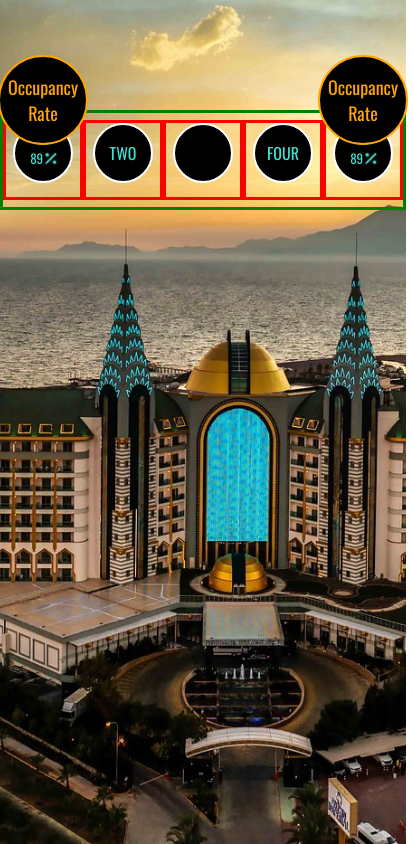
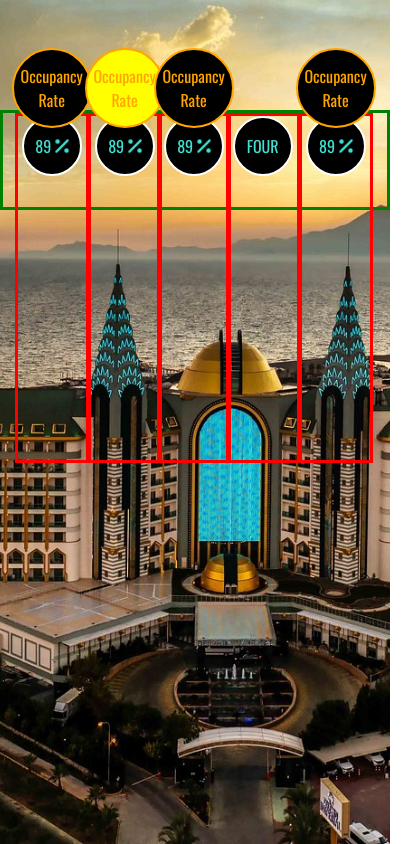
Before and after one commit to codeyourwaytofreedom/dashboard, a React (Create React App) app: page / in a window 390 px wide. Shown: the whole page, 413 px wide, since content can reach past the window. Built offline with nearby package versions, Linux system fonts and the light colour scheme; a web font is replaced by a local one.

Commit message:
Custimisation made possible for ... pop-up bubble direction. Great addition.
Alternative id assigned in jsx based on props.

Remember why you started.

```diff
--- a/src/App.css
+++ b/src/App.css
@@ -133,11 +133,24 @@ html, body {
     border: 3px solid green;
   }
   .bubbles .one, .bubbles .two, .bubbles .three, .bubbles .four, .bubbles .five {
-    width: 80px;
-    height: 80px;
-    align-self: center;
-    justify-content: center;
-    align-items: center;
+    width: 19vw;
+    aspect-ratio: 1/1;
+  }
+  .bubbles .one {
+    position: relative;
+    left: 3vw;
+  }
+  .bubbles .five {
+    position: relative;
+    right: 3vw;
+  }
+  .bubbles .two {
+    position: relative;
+    left: 2vw;
+  }
+  .bubbles .four {
+    position: relative;
+    right: 2vw;
   }
   .bubbles .one_kernel, .bubbles .five_kernel {
     width: 60px;
--- a/src/App.scss
+++ b/src/App.scss
@@ -130,11 +130,24 @@ html, body {
         height: 100px;
         border: 3px solid green;
         .one, .two, .three, .four, .five{
-            width: 80px;
-            height: 80px;
-            align-self: center;
-            justify-content: center;
-            align-items: center;
+            width: 19vw;
+            aspect-ratio: 1/1;
+        }
+        .one{
+            position: relative;
+            left: 3vw;
+        }
+        .five{
+            position: relative;
+            right: 3vw;
+        }
+        .two{
+            position: relative;
+            left:2vw;
+        }
+        .four{
+            position: relative;
+            right: 2vw;
         }
         .one_kernel, .five_kernel{
             width: 60px;
--- a/src/components/panel/bubble/bubble.css
+++ b/src/components/panel/bubble/bubble.css
@@ -38,12 +38,13 @@
 }
 @media (max-width: 575.98px) {
   .Bubble_comp {
+    width: 0;
     border: none;
   }
   .Bubble_comp .orange {
     position: absolute;
-    width: 90px;
-    height: 90px;
+    width: 80px;
+    aspect-ratio: 1/1;
     top: -70px;
     display: grid;
     justify-content: center;
@@ -51,9 +52,16 @@
     background-color: black;
     border: 2px solid orange;
     border-radius: 50%;
+    font-size: 16px;
+  }
+  .Bubble_comp #down {
+    background-color: yellow;
   }
   .Bubble_comp .turq {
-    font-size: 13px;
-    top: 5px;
+    display: flex;
+    -moz-column-gap: 5px;
+         column-gap: 5px;
+    font-size: 16px;
+    top: 0;
   }
 }/*# sourceMappingURL=bubble.css.map */
--- a/src/components/panel/bubble/bubble.js
+++ b/src/components/panel/bubble/bubble.js
@@ -3,8 +3,8 @@ import { FontAwesomeIcon } from '@fortawesome/react-fontawesome';
 import { faPercent } from '@fortawesome/free-solid-svg-icons';
 
 
-const Bubble = ({title, title_detail}) => {
-     title = <span className="orange">Occupancy Rate </span>;
+const Bubble = ({title, title_detail, bubble_up}) => {
+     title = <span className="orange" id={bubble_up === true ? "up" : "down"}>Occupancy Rate </span>;
      title_detail = <span className="turq">89 <FontAwesomeIcon icon={faPercent} beatFade/> </span>;
     return (
         <div className="Bubble_comp">
--- a/src/components/panel/bubble/bubble.scss
+++ b/src/components/panel/bubble/bubble.scss
@@ -61,10 +61,12 @@
 // Extra small devices (portrait phones, less than 576px)
 @media (max-width: 575.98px) {
     .Bubble_comp{
+        width: 0;
        border:none;
         .orange{
             position: absolute;
-            width: 90px; height: 90px;
+            width: 80px;
+            aspect-ratio: 1/1;
             top:-70px;
             display: grid;
             justify-content: center;
@@ -72,10 +74,16 @@
             background-color: black;
             border: 2px solid orange;
             border-radius: 50%;
+            font-size: 16px;
+        }
+        #down{
+            background-color: yellow;
         }
         .turq{
-            font-size: 13px;
-            top:5px;
+            display: flex;
+            column-gap: 5px;
+            font-size: 16px;
+            top:0;
         }
     }
  }
--- a/src/components/panel/panel.js
+++ b/src/components/panel/panel.js
@@ -16,13 +16,13 @@ const Panel = () => {
                 </div>
                 <div className="two">
                     <div className="two_kernel">
-                        TWO
+                        <Bubble bubble_up={false}/>
                     </div>
                 </div>
                 <div className="three">
                     <div className="three_kernel">
-{/*                         <Bubble/>
- */}                    </div>
+                        <Bubble bubble_up={true}/>
+                   </div>
                 </div>
                 <div className="four">
                     <div className="four_kernel">
@@ -31,7 +31,7 @@ const Panel = () => {
                 </div>
                 <div className="five">
                     <div className="five_kernel">
-                        <Bubble/>
+                        <Bubble bubble_up={true}/>
                     </div>
                 </div>
             </div>
```
Also changed, not shown: 2 other files (tests, documents, lock files or other folders).
